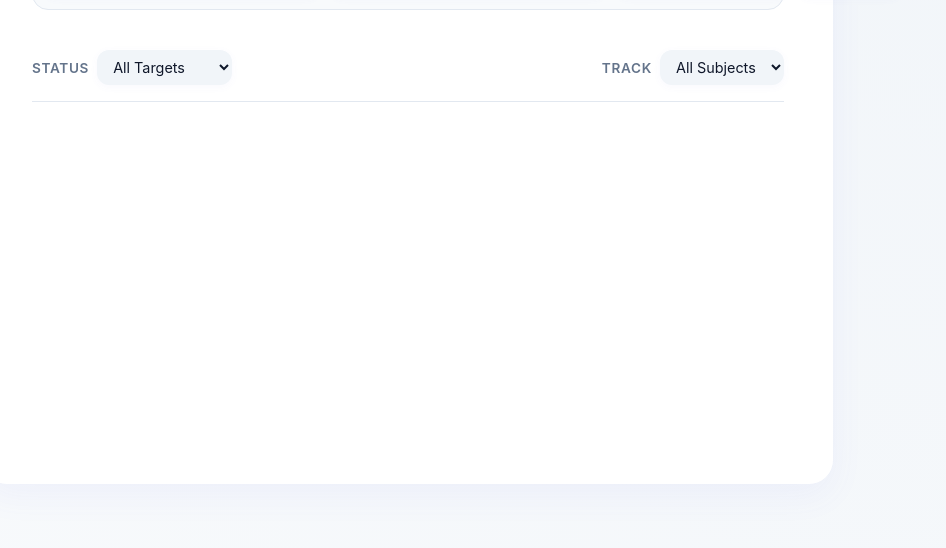
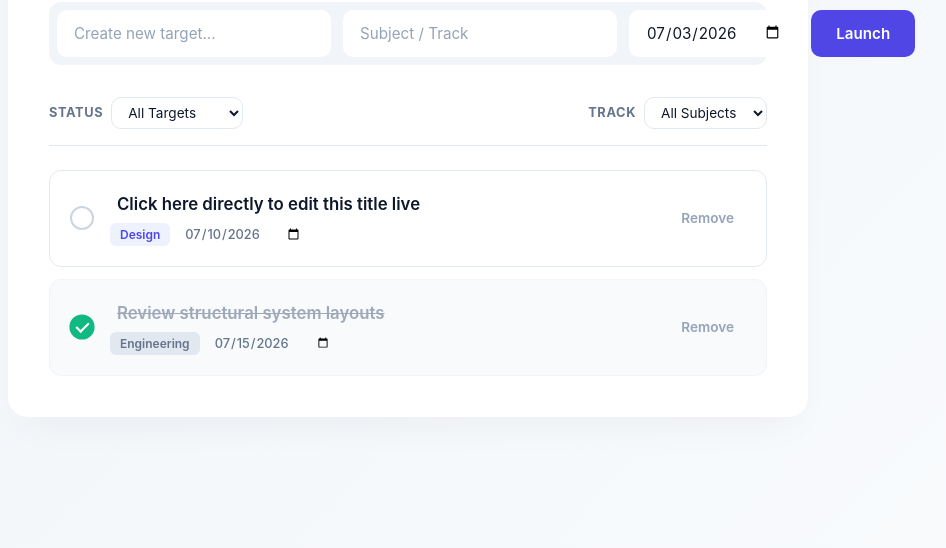
Before and after one commit to bhavyasharmahere/congenial-robot, a plain HTML site: page stud.html in a window 1280 px wide. Shown: the part 252-800 px from the top of the page, without its empty margins (232-1178 px from the left). Drawn offline with Linux system fonts and the light colour scheme.

Commit message:
Refactor stud.html for UI enhancements
Updated styles and functionality for improved UI and UX.

```diff
--- a/stud.html
+++ b/stud.html
@@ -3,95 +3,87 @@
 <head>
     <meta charset="UTF-8">
     <meta name="viewport" content="width=device-width, initial-scale=1.0">
-    <title>Premium Workspace Tracker</title>
+    <title>Premium Workspace Hub</title>
     <style>
         :root {
-            --bg: #f6f8fa;
+            --bg: #f8fafc;
             --card-bg: #ffffff;
-            --primary: #6366f1;
-            --primary-light: #eef2ff;
-            --primary-dark: #4f46e5;
+            --primary: #4f46e5;
+            --primary-glow: rgba(79, 70, 229, 0.15);
             --text-main: #0f172a;
             --text-muted: #64748b;
             --border: #e2e8f0;
-            --border-hover: #cbd5e1;
             --success: #10b981;
             --danger: #ef4444;
-            --danger-light: #fef2f2;
-            --shadow-sm: 0 2px 8px rgba(99, 102, 241, 0.04);
-            --shadow-md: 0 12px 34px rgba(99, 102, 241, 0.06);
-            --radius: 16px;
-            --transition: all 0.35s cubic-bezier(0.16, 1, 0.3, 1);
+            --radius-lg: 20px;
+            --radius-md: 12px;
+            --transition: all 0.3s cubic-bezier(0.4, 0, 0.2, 1);
         }
 
         * {
             box-sizing: border-box;
             margin: 0;
             padding: 0;
-            font-family: -apple-system, BlinkMacSystemFont, 'Segoe UI', Roboto, Helvetica, Arial, sans-serif;
-            -webkit-font-smoothing: antialiased;
+            font-family: -apple-system, BlinkMacSystemFont, 'SF Pro Display', 'Segoe UI', Roboto, sans-serif;
         }
 
         body {
-            background: radial-gradient(circle at top right, #f1f5f9 0%, #f8fafc 100%);
+            background: linear-gradient(135deg, #f1f5f9 0%, #f8fafc 100%);
             color: var(--text-main);
             display: flex;
             justify-content: center;
-            padding: 4rem 2rem;
+            align-items: center;
+            padding: 3rem 1.5rem;
             min-height: 100vh;
         }
 
         .container {
-            background-color: var(--card-bg);
+            background: var(--card-bg);
             width: 100%;
-            max-width: 850px;
-            border-radius: 24px;
-            box-shadow: var(--shadow-md);
-            border: 1px solid rgba(255, 255, 255, 0.8);
-            padding: 3rem;
-            backdrop-filter: blur(20px);
-            animation: fadeIn 0.6s cubic-bezier(0.16, 1, 0.3, 1);
+            max-width: 800px;
+            border-radius: var(--radius-lg);
+            box-shadow: 0 20px 40px -15px rgba(15, 23, 42, 0.05);
+            border: 1px solid rgba(255, 255, 255, 0.7);
+            padding: 2.5rem;
+            animation: fadeIn 0.5s ease-out;
         }
 
         h1 {
-            font-size: 2.25rem;
+            font-size: 2.5rem;
             font-weight: 800;
-            letter-spacing: -0.03em;
+            letter-spacing: -0.04em;
             margin-bottom: 2rem;
-            background: linear-gradient(to right, #4f46e5, #06b6d4);
+            background: linear-gradient(to right, #4f46e5, #3b82f6);
             -webkit-background-clip: text;
             -webkit-text-fill-color: transparent;
             text-align: center;
         }
 
-        /* Expensive Form UI */
+        /* Modern Input Console */
         .task-form {
             display: grid;
-            grid-template-columns: 2fr 1fr 1fr auto;
+            grid-template-columns: 2fr 1fr 1.2fr auto;
             gap: 12px;
-            margin-bottom: 2.5rem;
-            background: #f8fafc;
-            padding: 12px;
-            border-radius: var(--radius);
-            border: 1px solid var(--border);
+            margin-bottom: 2rem;
+            background: #f1f5f9;
+            padding: 8px;
+            border-radius: var(--radius-md);
         }
 
         input, select, button {
             padding: 12px 16px;
             border: 1px solid transparent;
-            border-radius: 12px;
+            border-radius: 10px;
             font-size: 0.95rem;
             outline: none;
             background: var(--card-bg);
             color: var(--text-main);
             transition: var(--transition);
-            box-shadow: var(--shadow-sm);
         }
 
         input:focus, select:focus {
+            box-shadow: 0 0 0 3px var(--primary-glow);
             border-color: var(--primary);
-            box-shadow: 0 0 0 4px rgba(99, 102, 241, 0.15);
-            background: var(--card-bg);
         }
 
         input::placeholder {
@@ -99,21 +91,20 @@
         }
 
         button.btn-submit {
-            background-color: var(--text-main);
+            background: var(--primary);
             color: white;
-            border: none;
+            font-weight: 600;
             cursor: pointer;
-            font-weight: 600;
             padding: 12px 24px;
         }
 
         button.btn-submit:hover {
-            background-color: var(--primary);
+            background: #4338ca;
             transform: translateY(-1px);
-            box-shadow: 0 4px 12px rgba(99, 102, 241, 0.25);
+            box-shadow: 0 4px 12px rgba(79, 70, 229, 0.2);
         }
 
-        /* Controls & Filters Layout */
+        /* Filter Controls */
         .filters {
             display: flex;
             justify-content: space-between;
@@ -130,22 +121,22 @@
         }
 
         .filter-group label {
-            font-size: 0.85rem;
-            font-weight: 600;
+            font-size: 0.8rem;
+            font-weight: 700;
             color: var(--text-muted);
             text-transform: uppercase;
             letter-spacing: 0.05em;
         }
 
         .filter-group select {
-            padding: 8px 12px;
-            font-size: 0.9rem;
-            background: #f1f5f9;
-            border: none;
+            padding: 6px 12px;
+            font-size: 0.85rem;
+            background: transparent;
+            border: 1px solid var(--border);
             cursor: pointer;
         }
 
-        /* Dynamic Task List Items */
+        /* Luxury Task Container */
         .task-list {
             list-style: none;
             display: flex;
@@ -159,19 +150,19 @@
             justify-content: space-between;
             padding: 1.25rem;
             border: 1px solid var(--border);
-            border-radius: var(--radius);
+            border-radius: var(--radius-md);
             background: var(--card-bg);
             transition: var(--transition);
-            animation: slideUp 0.4s cubic-bezier(0.16, 1, 0.3, 1) both;
+            animation: slideUp 0.4s ease-out both;
         }
 
         .task-item:hover {
-            border-color: var(--border-hover);
-            transform: translateY(-2px) scale(1.01);
-            box-shadow: 0 10px 25px rgba(0, 0, 0, 0.03);
+            border-color: #cbd5e1;
+            transform: translateY(-2px);
+            box-shadow: 0 10px 20px rgba(0, 0, 0, 0.02);
         }
 
-        /* Animated Custom Luxury Checkbox */
+        /* Micro-Animated Premium Checkbox */
         .checkbox-wrapper {
             position: relative;
             display: flex;
@@ -202,13 +193,12 @@
 
         .checkbox-wrapper:hover .custom-checkmark {
             border-color: var(--primary);
-            background: var(--primary-light);
         }
 
         .checkbox-wrapper input:checked ~ .custom-checkmark {
             background-color: var(--success);
             border-color: var(--success);
-            animation: pop 0.3s cubic-bezier(0.175, 0.885, 0.32, 1.275);
+            transform: scale(1.05);
         }
 
         .custom-checkmark:after {
@@ -226,7 +216,7 @@
             display: block;
         }
 
-        /* Task Content States */
+        /* Info Block & Editable States */
         .task-info {
             display: flex;
             flex-direction: column;
@@ -234,7 +224,6 @@
             flex-grow: 1;
         }
 
-        /* Elegant Inline Editable Inputs */
         .editable-text {
             font-size: 1.05rem;
             font-weight: 600;
@@ -242,8 +231,8 @@
             border: 1px solid transparent;
             padding: 2px 6px;
             border-radius: 6px;
+            width: fit-content;
             transition: var(--transition);
-            width: fit-content;
         }
 
         .editable-text:hover {
@@ -254,7 +243,7 @@
         .editable-text:focus {
             background: #ffffff;
             border-color: var(--primary);
-            box-shadow: 0 0 0 3px rgba(99, 102, 241, 0.1);
+            box-shadow: 0 0 0 3px var(--primary-glow);
             outline: none;
         }
 
@@ -264,17 +253,20 @@
             gap: 12px;
         }
 
-        /* Expensive Looking Badges */
         .badge {
-            background: var(--primary-light);
+            background: #eef2ff;
             color: var(--primary);
             padding: 4px 10px;
-            border-radius: 8px;
+            border-radius: 6px;
             font-weight: 600;
             font-size: 0.75rem;
-            letter-spacing: 0.02em;
             text-transform: capitalize;
-            border: 1px solid rgba(99, 102, 241, 0.08);
+            transition: var(--transition);
+        }
+
+        .badge:hover {
+            background: #e0e7ff;
+            cursor: pointer;
         }
 
         .editable-date {
@@ -284,12 +276,13 @@
             background: transparent;
             cursor: pointer;
             font-weight: 500;
+            padding: 2px;
         }
 
-        /* Completed State Animations */
+        /* Completed Layout Styling */
         .task-item.completed {
+            background: #f8fafc;
             border-color: #f1f5f9;
-            background: #f8fafc;
         }
 
         .task-item.completed .editable-text {
@@ -299,50 +292,40 @@
         }
 
         .task-item.completed .badge {
-            background: #f1f5f9;
+            background: #e2e8f0;
             color: var(--text-muted);
-            border-color: transparent;
         }
 
-        /* Action Buttons */
         .delete-btn {
-            background-color: transparent;
+            background: transparent;
             color: #94a3b8;
             border: none;
             padding: 8px 12px;
             font-size: 0.85rem;
             font-weight: 600;
             cursor: pointer;
-            box-shadow: none;
         }
 
         .delete-btn:hover {
             color: var(--danger);
-            background: var(--danger-light);
+            background: #fef2f2;
             border-radius: 8px;
         }
 
-        /* Core Premium Animations */
+        /* Animations */
         @keyframes fadeIn {
-            from { opacity: 0; transform: translateY(20px); }
+            from { opacity: 0; transform: translateY(15px); }
             to { opacity: 1; transform: translateY(0); }
         }
 
         @keyframes slideUp {
-            from { opacity: 0; transform: translateY(12px); }
+            from { opacity: 0; transform: translateY(10px); }
             to { opacity: 1; transform: translateY(0); }
         }
 
-        @keyframes pop {
-            0% { transform: scale(1); }
-            50% { transform: scale(1.15); }
-            100% { transform: scale(1); }
-        }
-
-        /* Responsive */
         @media (max-width: 680px) {
-            .task-form { grid-template-columns: 1fr; padding: 16px; }
-            body { padding: 1.5rem 1rem; }
+            .task-form { grid-template-columns: 1fr; padding: 12px; }
+            body { padding: 1rem; }
             .container { padding: 1.5rem; }
             .filters { flex-direction: column; gap: 12px; align-items: flex-start; }
         }
@@ -381,7 +364,13 @@
     </div>
 
     <script>
-        let tasks = JSON.parse(localStorage.getItem('lux_tasks')) || [];
+        // Default luxury dummy data so the app doesn't load empty
+        let defaultTasks = [
+            { id: 1, name: "Click here directly to edit this title live", subject: "Design", date: "2026-07-10", completed: false },
+            { id: 2, name: "Review structural system layouts", subject: "Engineering", date: "2026-07-15", completed: true }
+        ];
+
+        let tasks = JSON.parse(localStorage.getItem('lux_tasks')) || defaultTasks;
 
         const taskForm = document.getElementById('taskForm');
         const taskList = document.getElementById('taskList');
@@ -389,7 +378,6 @@
         const subjectFilter = document.getElementById('subjectFilter');
 
         function init() {
-            // Set today's date automatically in the input layout
             document.getElementById('taskDate').valueAsDate = new Date();
             updateSubjectDropdown();
             renderTasks();
@@ -419,14 +407,13 @@
                 task.id === id ? { ...task, completed: !task.completed } : task
             );
             saveData();
-            setTimeout(renderTasks, 250); // Small fluid delay to let check animation finish
+            setTimeout(renderTasks, 200);
         }
 
-        // Live Inline Editing Processor
         function updateTaskField(id, field, value) {
             tasks = tasks.map(task => {
                 if (task.id === id) {
-                    let updatedValue = value.trim() || task[field]; // Keep old value if turned blank
+                    let updatedValue = value.trim() || task[field];
                     return { ...task, [field]: updatedValue };
                 }
                 return task;
@@ -439,15 +426,17 @@
 
         function deleteTask(id) {
             const itemElement = document.getElementById(`item-${id}`);
-            itemElement.style.opacity = '0';
-            itemElement.style.transform = 'scale(0.9) translateY(10px)';
+            if(itemElement) {
+                itemElement.style.opacity = '0';
+                itemElement.style.transform = 'translateX(30px)';
+            }
 
             setTimeout(() => {
                 tasks = tasks.filter(task => task.id !== id);
                 saveData();
                 updateSubjectDropdown();
                 renderTasks();
-            }, 300);
+            }, 250);
         }
 
         function updateSubjectDropdown() {
@@ -471,7 +460,6 @@
             const currentStatus = statusFilter.value;
             const currentSubject = subjectFilter.value;
 
-            // Fluid sorting by date tracking
             let filteredTasks = tasks.sort((a, b) => new Date(a.date) - new Date(b.date));
 
             if (currentStatus === 'completed') filteredTasks = filteredTasks.filter(t => t.completed);
@@ -484,7 +472,7 @@
                 const li = document.createElement('li');
                 li.className = `task-item ${task.completed ? 'completed' : ''}`;
                 li.id = `item-${task.id}`;
-                li.style.animationDelay = `${index * 0.05}s`; // Luxury staggered load look
+                li.style.animationDelay = `${index * 0.04}s`;
 
                 li.innerHTML = `
                     <div class="checkbox-wrapper">
@@ -492,10 +480,10 @@
                         <span class="custom-checkmark" onclick="this.previousElementSibling.click()"></span>
                     </div>
                     <div class="task-info">
-                        <div class="editable-text" contenteditable="true" onblur="updateTaskField(${task.id}, 'name', this.innerText)" onkeydown="if(event.key === 'Enter'){event.preventDefault(); this.blur();}">\${task.name}</div>
+                        <div class="editable-text" contenteditable="true" onblur="updateTaskField(${task.id}, 'name', this.innerText)" onkeydown="if(event.key === 'Enter'){event.preventDefault(); this.blur();}">${task.name}</div>
                         <div class="task-meta">
-                            <span class="badge" contenteditable="true" onblur="updateTaskField(${task.id}, 'subject', this.innerText)" onkeydown="if(event.key === 'Enter'){event.preventDefault(); this.blur();}">\${task.subject}</span>
-                            <input type="date" class="editable-date" value="\${task.date}" onchange="updateTaskField(${task.id}, 'date', this.value)">
+                            <span class="badge" contenteditable="true" onblur="updateTaskField(${task.id}, 'subject', this.innerText)" onkeydown="if(event.key === 'Enter'){event.preventDefault(); this.blur();}">${task.subject}</span>
+                            <input type="date" class="editable-date" value="${task.date}" onchange="updateTaskField(${task.id}, 'date', this.value)">
                         </div>
                     </div>
                     <button class="delete-btn" onclick="deleteTask(${task.id})">Remove</button>
```
